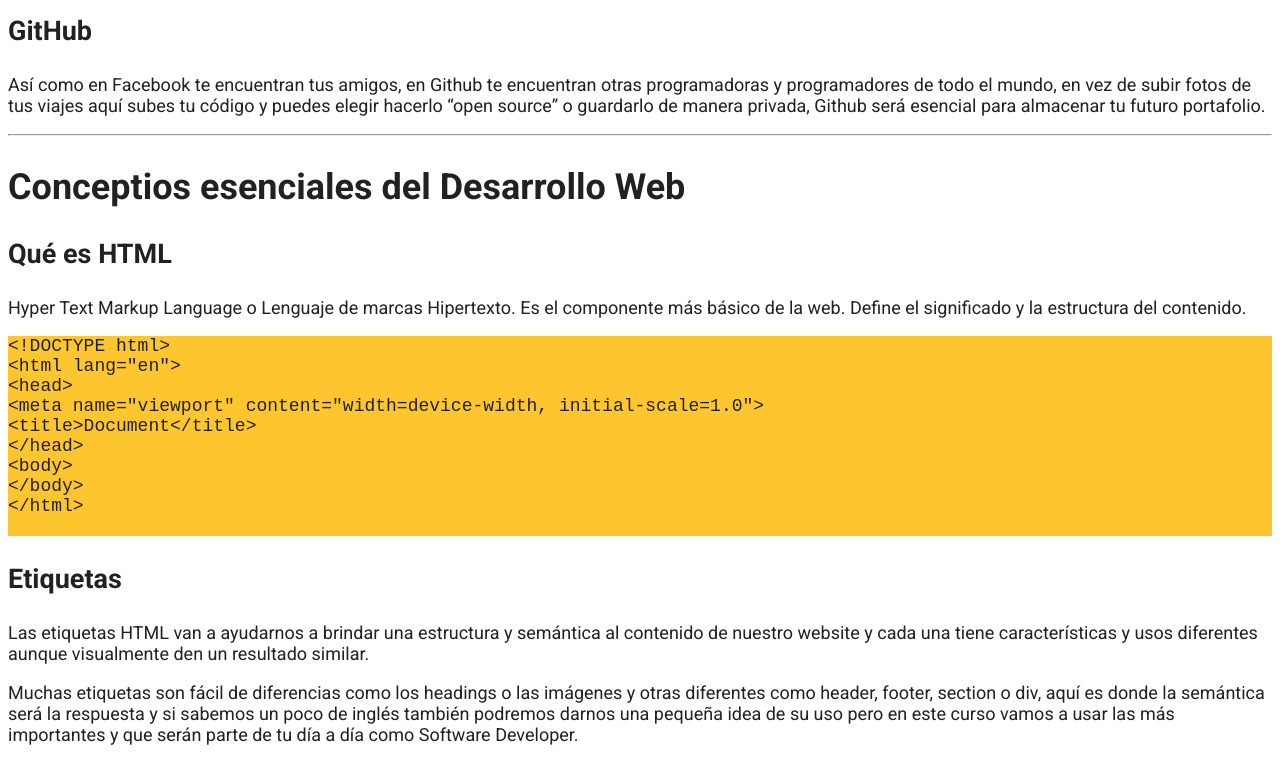
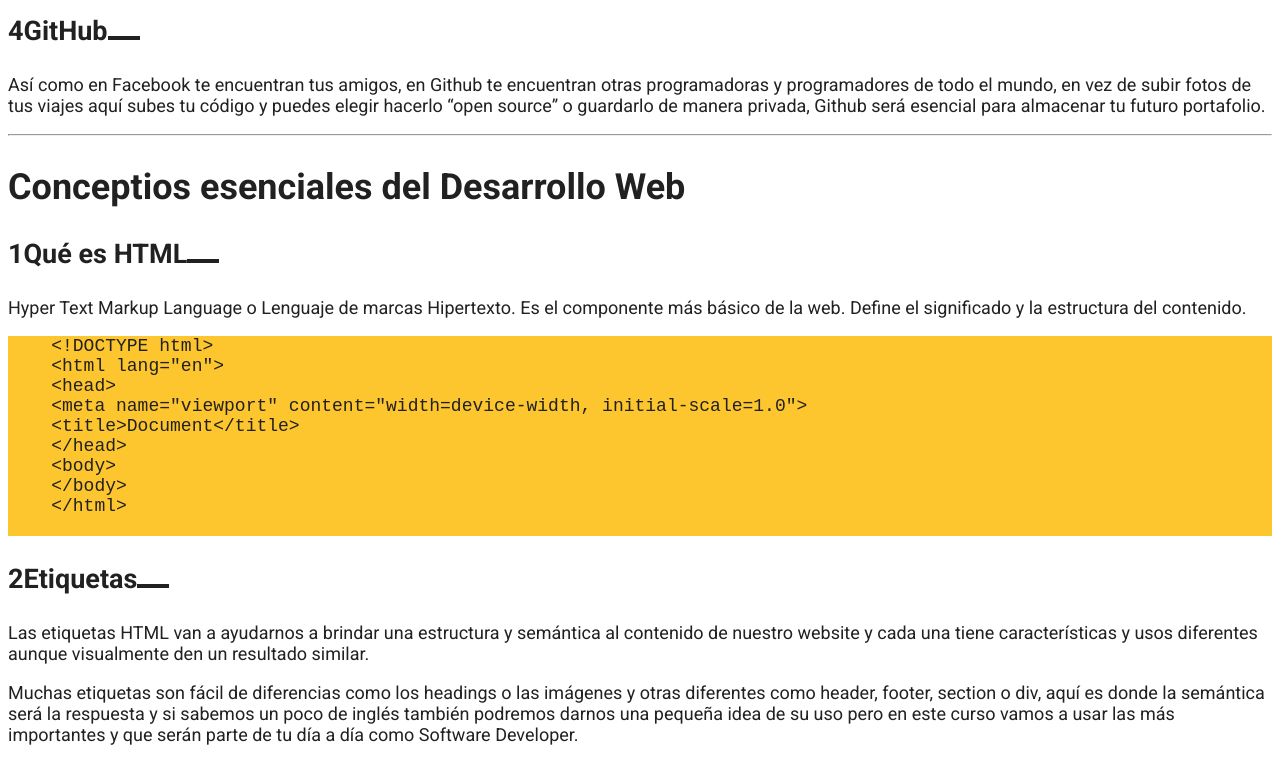
Before and after one commit to brianfsosa/curso-esencial-html-css, a plain HTML site: page index.html in a window 1280 px wide. Shown: the part 1673-2442 px from the top of the page. Drawn offline with Linux system fonts and the light colour scheme.

Commit message:
Contador en Css y separamos las secciones

```diff
--- a/css/styles.css
+++ b/css/styles.css
@@ -69,3 +69,18 @@ pre {
     height: 350px;
     background: linear-gradient(to top, rgba(255,255,255,.3), transparent), url('../images/pattern.png');
 }
+
+h3 {
+    counter-increment: tittleList;
+}
+h3::before{
+    content:counter(tittleList)
+}
+
+h3::after{
+    content:'';
+    width: 32px;
+    height: 4px;
+    background: var(--gray30);
+    display: inline-block;
+}
--- a/index.html
+++ b/index.html
@@ -70,12 +70,15 @@
 
         </nav>
     </header>
+    <main>
     <h1>
         Curso esencial de HTML y CSS
     </h1>
     <p>
         Este es el inicio de tu carrera como Desarrollador Web, empezarás aprendiendo HTML y CSS para la creación de contenidos, en el nivel 2 aprenderás de componentes y en 3 sobre layouts.
     </p>
+    <section class="section-content">
+
         <h2>
             Setup
         </h2>
@@ -93,7 +96,10 @@
         <img src="images/github.png" alt="Logo de Github" title="Logo de Github" id="github">
         <h3>GitHub</h3>
         <p>Así como en Facebook te encuentran tus amigos, en Github te encuentran otras programadoras y programadores de todo el mundo, en vez de subir fotos de tus viajes aquí subes tu código y puedes elegir hacerlo “open source” o guardarlo de manera privada, Github será esencial para almacenar tu futuro portafolio.</p>
+    </section>
     <hr>
+    <section class="section-content">
+
         <h2>Conceptios esenciales del Desarrollo Web</h2>
         <h3 id="html">Qué es HTML</h3>
         <p>Hyper Text Markup Language o Lenguaje de marcas Hipertexto. Es el componente más básico de la web. Define el significado y la estructura del contenido.</p>
@@ -122,6 +128,9 @@
         <h3 id="css">CSS</h3>
         <p>Hojas de Estilo en Cascada (del inglés Cascading Style Sheets) o CSS es el lenguaje de estilos utilizado para describir la presentación de documentos HTML</p>
         <img src="images/css.png" alt="Imagen de CSS">
+    </section>
+    <section class="section-content">
+
         <h2>Modelo de caja</h2>
         <h3>El modelo de caja está compuesto por:</h3>
         <ol>
@@ -168,6 +177,7 @@
                 padding-block | padding-inline | padding-block-start | padding-block-end | padding-inline-start | padding-inline-end
             </li>
         </ul>
+    </section>
 
     <script>
         const $detailsList = document.querySelectorAll('details')
@@ -180,5 +190,6 @@
                 )}
 
     </script>
+    </main>
 </body>
 </html>
```
Also changed, not shown: 1 other file. Lines whose indentation alone changed are shown as unchanged.
